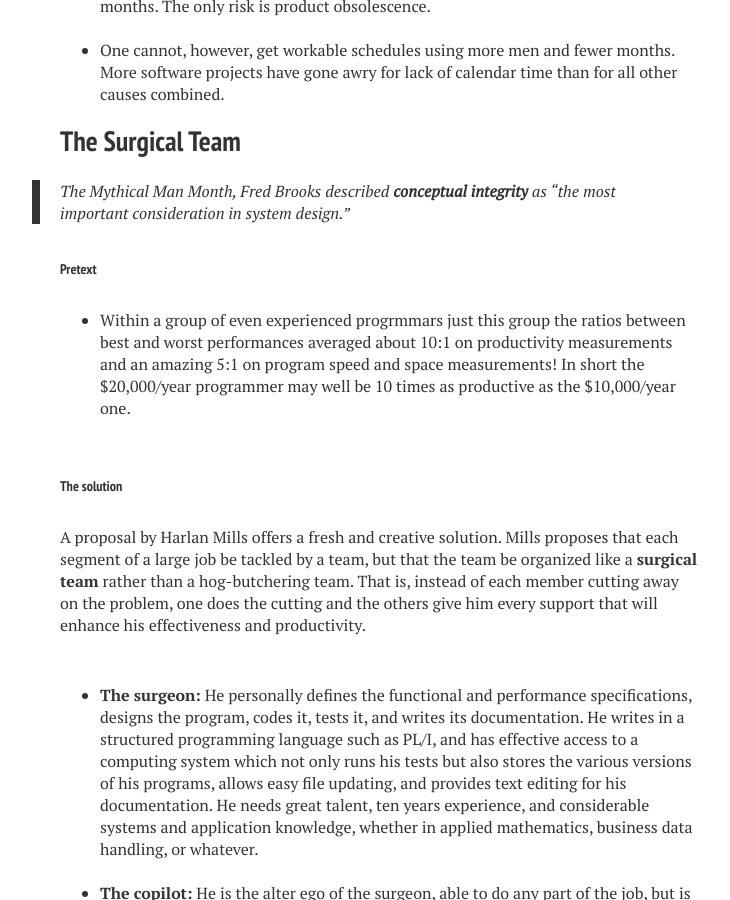
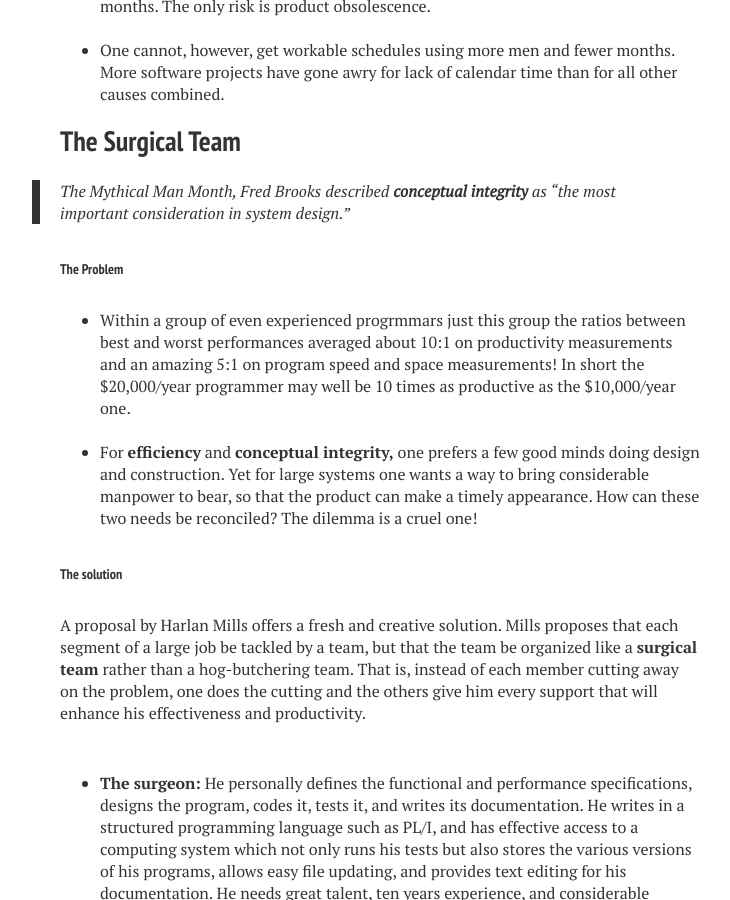
Before and after one commit to DhananjayGupta300/DhananjayGupta300.github.io, a Jekyll site: the page built from _posts/2018-08-08-Prograsm.md, in a window 1280 px wide and 900 px high, scrolled down 1244 px. Shown: the whole window, without its empty margins (260-990 px from the left). Built offline with Jekyll 4.4.1, drawn with Linux system fonts in a browser that asks for light colours; nearby versions of some CDN libraries; comment, search, counter and statistics services are not loaded; some of the changed text lies outside the part shown.

Commit message:
Update 2018-08-08-Prograsm.md

```diff
--- a/_posts/2018-08-08-Prograsm.md
+++ b/_posts/2018-08-08-Prograsm.md
@@ -76,10 +76,15 @@ The Surgical Team
 
 >   The Mythical Man Month, Fred Brooks described **conceptual integrity** as “the most important consideration in system design.”
 
-###### Pretext
+###### The Problem
 
 - Within a group of even experienced progrmmars just this group the ratios between best and worst performances averaged about 10:1 on productivity measurements and an amazing 5:1 on
 program speed and space measurements! In short the $20,000/year programmer may well be 10 times as productive as the $10,000/year one.<br/><br/>
+- For **efficiency** and **conceptual
+integrity,** one prefers a few good minds doing design and construction.
+Yet for large systems one wants a way to bring considerable
+manpower to bear, so that the product can make a timely appearance.
+How can these two needs be reconciled? The dilemma is a cruel one!
 
 ###### The solution
 
```
Also changed, not shown: other parts of _posts/2018-08-08-Prograsm.md (+1 -1 lines).
